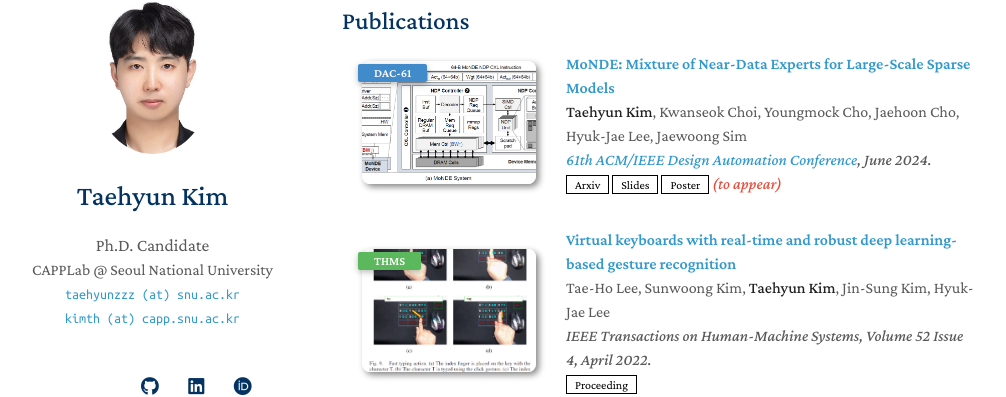
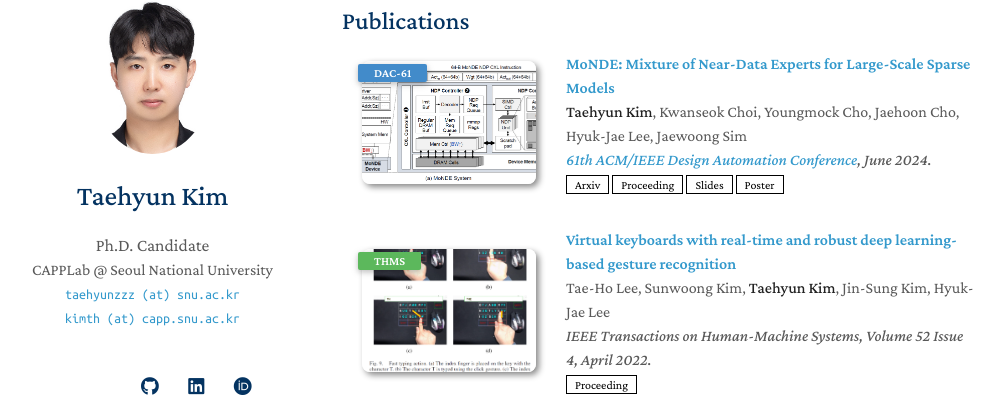
Before and after one commit to taehyunzzz/taehyunzzz.github.io, a Jekyll site: the page built from index.md, in a window 1280 px wide and 900 px high, scrolled down 542 px. Shown: the part 85-482 px from the top of the window, without its empty margins (128-1134 px from the left). Built offline with Jekyll 4.4.1, drawn with Linux system fonts in a browser that asks for light colours; nearby versions of some CDN libraries; a style sheet for code colours, icons or effects is not loaded; our own code applies the rules of GitHub Pages for plain Markdown files.

Commit message:
update monde proceeding - 2

```diff
--- a/_data/publications.yml
+++ b/_data/publications.yml
@@ -15,7 +15,7 @@ main:
     conference_short: DAC-61
     conference: <a ref="https://www.dac.com/">61th ACM/IEEE Design Automation Conference</a>, June 2024.
     arxiv: https://arxiv.org/abs/2405.18832
-    notes: (to appear)
+    proceeding: https://dl.acm.org/doi/10.1145/3649329.3655951
     image: ./assets/img/monde-teaser.png
     slides: ./assets/files/1260FINAL.pptx
     poster: ./assets/files/1260POSTERv3.pdf
```
